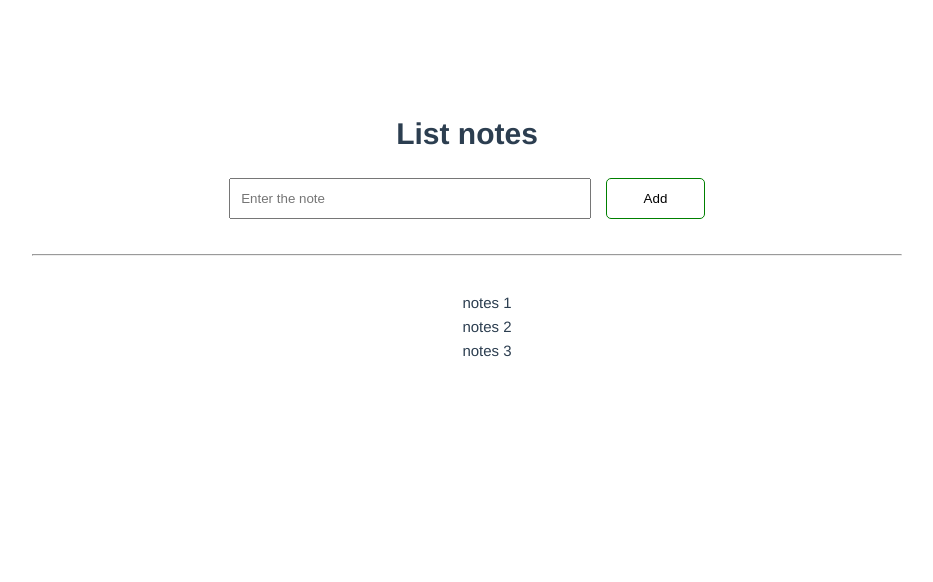
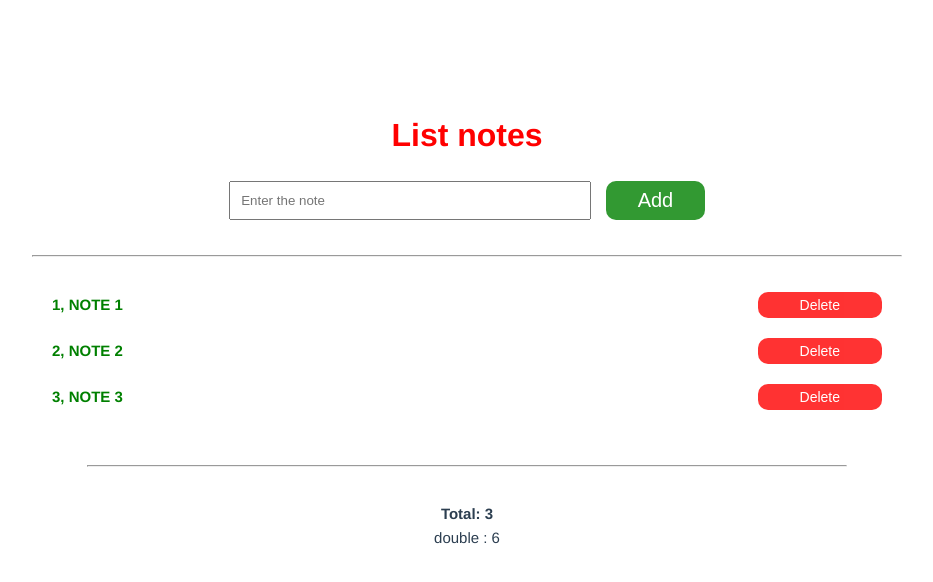
Before and after one commit to EleonoraPavlova/TestTask, a Vue app: page / in a window 1280 px wide. Shown: the top 582 px of the page, without its empty margins (173-1106 px from the left). Built offline with nearby package versions, Linux system fonts and the light colour scheme.

Commit message:
add methods/style

```diff
--- a/public/index.html
+++ b/public/index.html
@@ -5,7 +5,7 @@
     <meta http-equiv="X-UA-Compatible" content="IE=edge">
     <meta name="viewport" content="width=device-width,initial-scale=1.0">
     <link rel="icon" href="<%= BASE_URL %>favicon.ico">
-    <title><%= htmlWebpackPlugin.options.title %></title>
+    <title>Test</title>
   </head>
   <body>
     <noscript>
--- a/src/assets/base.css
+++ b/src/assets/base.css
@@ -76,3 +76,14 @@ li {
   justify-content: flex-start;
   flex-direction: column;
 }
+
+.flex-between {
+  display: flex;
+  justify-content: space-between;
+  align-items: center;
+}
+
+.green {
+    color: green;
+    background-color: white;
+}
--- /dev/null
+++ b/src/components/Buttons.vue
@@ -0,0 +1,67 @@
+<template>
+	<button
+		class="button margin-l"
+		:class="[color, size]"
+		@click="$emit('click')"
+	>
+		<slot />
+	</button>
+</template>
+
+<script >
+export default {
+	name: "Buttons",
+	props: {
+		color: {
+			type: String,
+			default: "primary",
+		},
+		size: {
+			type: String,
+			default: "big",
+		},
+	},
+	emits: ["click"],
+};
+</script>
+
+<style lang="scss">
+.button {
+	border-radius: 10px;
+	border: none;
+	padding: 12px;
+	width: 15%;
+	outline: none;
+	opacity: 0.8;
+	&.midl {
+		font-size: 14px;
+		padding: 4px 8px;
+		height: 26px;
+	}
+	&.small {
+		font-size: 14px;
+		padding: 3px 6px;
+		min-width: 54px;
+		height: 26px;
+	}
+	&.big {
+		font-size: 20px;
+		padding: 8px 16px;
+	}
+	&.primary {
+		background-color: green;
+		color: #fff;
+	}
+	&.danger {
+		background-color: red;
+		color: #fff;
+	}
+	&.warning {
+		background-color: #ffb841;
+		color: #fff;
+	}
+	&:hover {
+		opacity: 0.6;
+	}
+}
+</style>
--- a/src/components/Components.vue
+++ b/src/components/Components.vue
@@ -1,53 +1,117 @@
 <template>
 	<div class="container">
 		<div class="container-box">
-			<h1 class="bold pagb">{{ title }}</h1>
+			<h1
+				class="bold pagb"
+				:style="{
+					color: inputValue.length < 5 ? 'red' : 'green',
+					fontSize: inputValue.length < 10 ? '2rem' : '1.5rem',
+				}"
+			>
+				{{ title }}
+			</h1>
 			<div class="flex-center">
 				<div class="container__main">
 					<input
+						v-model="inputValue"
+						type="text"
 						class="container__main_input"
-						:value="inputValue"
 						:placeholder="placeholderString"
-						type="text"
-						@keydown.enter="addHewNote"
-						@input="inputChangeHandler"
+						@keypress.enter="addNewNote"
 					/>
 					<!--:placeholder="placeholderString" - bind забаиндили динамич значение
 					@input="inputChangeHandler" вызываем слушатель события, функцию -->
-					<button class="container__main_button margin-l" @click="addHewNote">
-						Add
-					</button>
+					<Buttons color="primary" @click="addNewNote">Add</Buttons>
 				</div>
 			</div>
 			<hr class="container__hr" />
-			<ul class="flex">
-				<li v-for="note in notes" :key="note">{{ note }}</li>
+			<ul v-if="notes.length !== 0" class="flex container__ul">
+				<li
+					v-for="(note, index) in notes"
+					:key="note"
+					class="flex-between container__item"
+				>
+					<!-- <span :class="note.length > 5 ? 'green' : 'bold'">
+						{{ index + 1 }}, {{ toUpperCase(note) }}</span
+					> -->
+					<!-- <span :class="{ green: true, bold: note.length > 5 }">
+						{{ index + 1 }}, {{ toUpperCase(note) }}</span
+					> -->
+					<span :class="['bold', { green: note.length > 5 }]">
+						{{ index + 1 }}, {{ toUpperCase(note) }}</span
+					>
+					<Buttons
+						class="button"
+						size="small"
+						color="danger"
+						@click="deleteNote(index)"
+						>Delete</Buttons
+					>
+				</li>
+				<hr class="container__hr" />
+				<li>
+					<h4 class="bold">Total: {{ notes.length }}</h4>
+					double : {{ doubleCount }}
+				</li>
 			</ul>
+
+			<div v-if="notes.length === 0">No notes, add first note please</div>
 		</div>
 	</div>
 </template>
 
 <script>
+import Buttons from "./Buttons.vue";
 export default {
 	name: "Components",
+	components: {
+		Buttons,
+	},
 	data() {
 		//данные, которые есть в нашем приложении
 		return {
 			placeholderString: "Enter the note",
 			title: "List notes",
 			inputValue: "",
-			notes: ["notes 1", "notes 2", "notes 3"],
+			notes: ["note 1", "note 2", "note 3"],
 		};
 	},
+	computed: {
+		doubleCount() {
+			console.log("doubleCount");
+			return this.notes.length * 2;
+		},
+	},
+	watch: {
+		inputValue(value) {
+			if (value.length > 20) {
+				this.inputValue = "";
+			}
+			console.log("input value changed", value);
+		},
+	},
 	methods: {
-		inputChangeHandler(event) {
-			// console.log("inputChangeHandler",event.target.value );
-			this.inputValue = event.target.value;
-			//2х сторонее связывание закончили
+		addNewNote() {
+			//добавляем новую заметку в массив notes
+			// if (this.inputValue !== "") чтобы не добавлялся пустой пост
+			if (this.inputValue !== "") {
+				this.notes.push(this.inputValue);
+				this.inputValue = "";
+			}
 		},
-		addHewNote() {
-			//добавляем новую заметку в массив notes
-			this.notes.push(this.inputValue);
+
+		toUpperCase(item) {
+			return item.toUpperCase();
+		},
+		// inputKeyPress(event) {
+		// 	//функц, чтобы узнать какая кнопка была нажата пользователем
+		// 	console.log(event.key);
+		// 	if (event.key === "Enter") {
+		// 		this.addNewNote();
+		// 	}
+		// },
+		deleteNote(index) {
+			this.notes.splice(index, 1);
 		},
 	},
 };
@@ -56,7 +120,6 @@ export default {
 <style scoped lang="scss">
 .container {
 	padding: 50px;
-
 	&__main {
 		display: flex;
 		justify-content: center;
@@ -65,21 +128,17 @@ export default {
 			padding: 10px;
 			width: 55%;
 		}
-		&_button {
-			background-color: transparent;
-			border: 1px solid green;
-			border-radius: 5px;
-			padding: 12px;
-			width: 15%;
-			&:hover {
-				background-color: lightgreen;
-				opacity: 0.8;
-			}
-		}
 	}
 	&__hr {
 		text-align: center;
 		margin: 35px;
 	}
+	&__ul {
+		padding: 0 20px;
+		margin: 0 35px;
+	}
+	&__item {
+		margin-bottom: 20px;
+	}
 }
 </style>
```
Also changed, not shown: .eslintrc.js.
